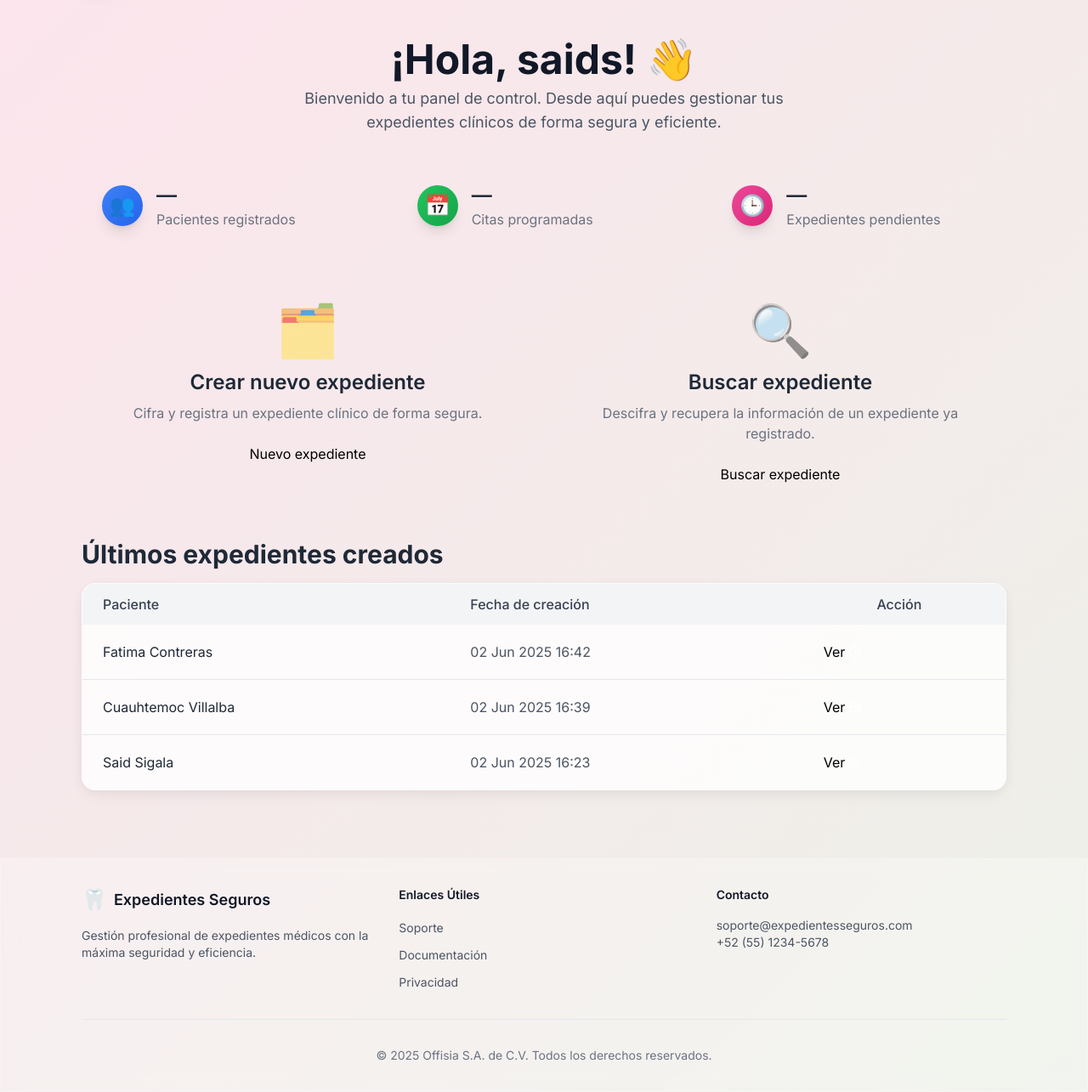
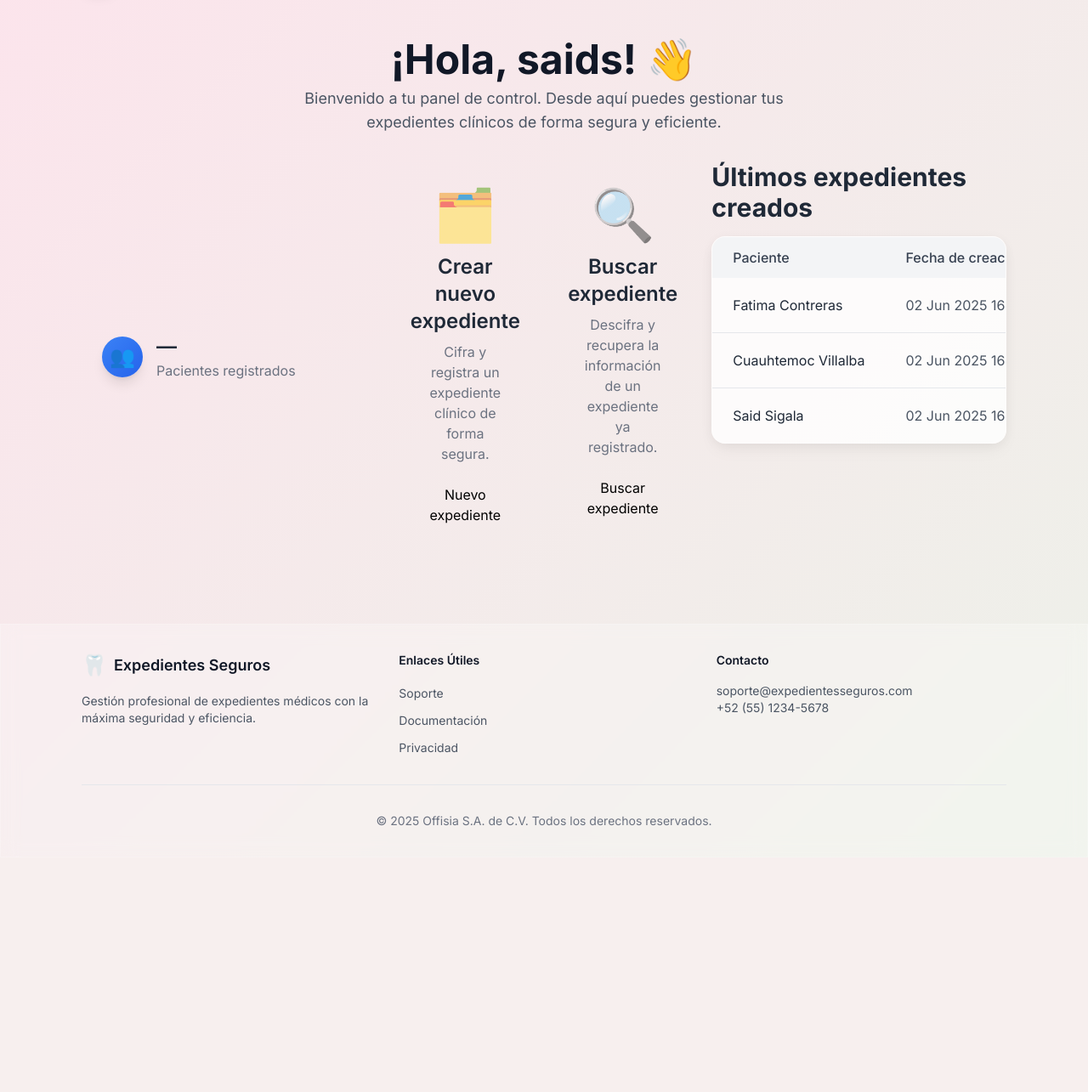
Before and after one commit to SaidHoffman/Cripto, a Django app: page /records/dashboard/ in a window 1280 px wide. Shown: the part 66-1351 px from the top of the page at 85% size. After the commit the page ends 1038 px from the top, so only its background shows below. Run offline with Django 5.2, Linux system fonts and the light colour scheme; a user stored in the database is signed in; data comes from the database, SQL or seed files in the repository; both versions use the stored data as it was after the commit; some libraries are stand-ins or nearby versions.

Commit message:
AvanceSprint01

```diff
--- a/records/models.py
+++ b/records/models.py
@@ -2,7 +2,7 @@
 from django.db import models
 
 class EncryptedRecord(models.Model):
-    patient_name = models.CharField(max_length=150, unique=True)  # antes: patient_id
+    patient_name = models.CharField(max_length=150, unique=True)
     ciphertext     = models.BinaryField()
     iv             = models.BinaryField()
     wrap_key       = models.BinaryField()
--- a/records/templates/records/dashboard.html
+++ b/records/templates/records/dashboard.html
@@ -31,37 +31,6 @@
         </p>
       </div>
     </div>
-
-    <!-- Tarjeta: Total Citas -->
-    <div class="card p-6 flex items-center space-x-4 animate-slide-down delay-75">
-      <div class="flex-shrink-0 w-12 h-12 rounded-full bg-gradient-to-br from-primary-500 to-primary-600 flex items-center justify-center text-white text-2xl shadow-lg">
-        📅
-      </div>
-      <div>
-        <h3 class="text-2xl font-semibold text-gray-800 dark:text-white">
-          {{ total_appointments|default:"—" }}
-        </h3>
-        <p class="text-gray-500 dark:text-gray-400">
-          Citas programadas
-        </p>
-      </div>
-    </div>
-
-    <!-- Tarjeta: Expedientes Pendientes -->
-    <div class="card p-6 flex items-center space-x-4 animate-slide-down delay-150">
-      <div class="flex-shrink-0 w-12 h-12 rounded-full bg-gradient-to-br from-accent-500 to-accent-600 flex items-center justify-center text-white text-2xl shadow-lg">
-        🕒
-      </div>
-      <div>
-        <h3 class="text-2xl font-semibold text-gray-800 dark:text-white">
-          {{ pending_records|default:"—" }}
-        </h3>
-        <p class="text-gray-500 dark:text-gray-400">
-          Expedientes pendientes
-        </p>
-      </div>
-    </div>
-  </div>
 
   <!-- SECCIÓN DE ACCIONES PRINCIPALES -->
   <div class="grid grid-cols-1 sm:grid-cols-2 gap-6">
--- a/records/templates/registration/login.html
+++ b/records/templates/registration/login.html
@@ -25,7 +25,6 @@
           Accede de forma segura a tu panel de control
         </p>
 
-        <!-- Security Badge -->
         <div class="inline-flex items-center space-x-2 mt-3 px-3 py-1 bg-green-50 dark:bg-green-900/20 rounded-full">
           <svg class="w-4 h-4 text-green-600 dark:text-green-400" fill="currentColor" viewBox="0 0 20 20">
             <path fill-rule="evenodd" d="M2.166 4.999A11.954 11.954 0 0010 1.944 11.954 11.954 0 0017.834 5c.11.65.166 1.32.166 2.001 0 5.225-3.34 9.67-8 11.317C5.34 16.67 2 12.225 2 7c0-.682.057-1.35.166-2.001zm11.541 3.708a1 1 0 00-1.414-1.414L9 10.586 7.707 9.293a1 1 0 00-1.414 1.414l2 2a1 1 0 001.414 0l4-4z" clip-rule="evenodd"/>
@@ -191,7 +190,7 @@
         <svg class="w-3 h-3" fill="currentColor" viewBox="0 0 20 20">
           <path fill-rule="evenodd" d="M5 9V7a5 5 0 0110 0v2a2 2 0 012 2v5a2 2 0 01-2 2H5a2 2 0 01-2-2v-5a2 2 0 012-2zm8-2v2H7V7a3 3 0 016 0z" clip-rule="evenodd"/>
         </svg>
-        <span>Tus datos están protegidos con encriptación SSL de 256 bits</span>
+        <span>Tus datos están protegidos con cifrado SSL de 256 bits</span>
       </p>
     </div>
   </div>
```
Also changed, not shown: db.sqlite3.
